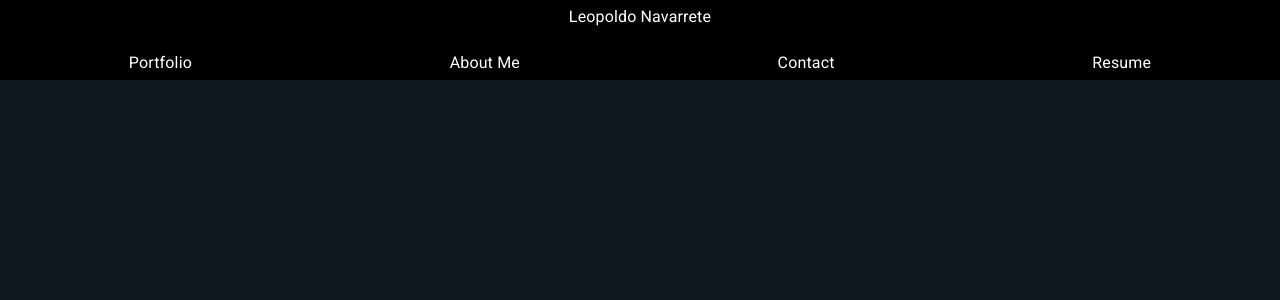
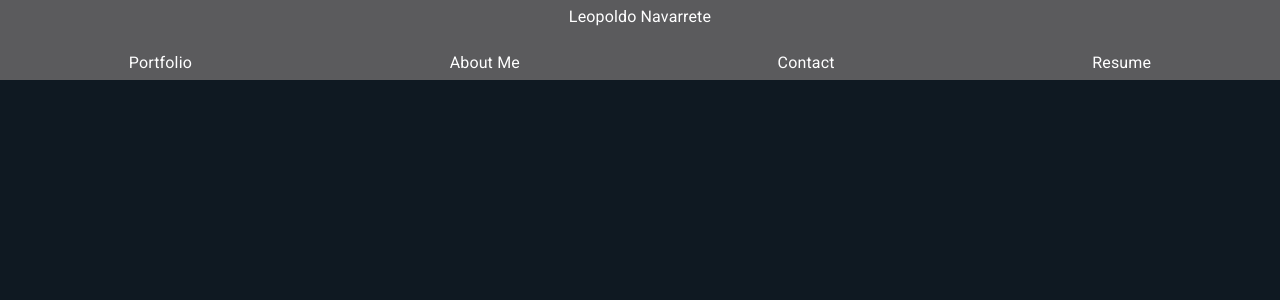
Before and after one commit to leopoldonavarretem/wip-personalwebpage, a React (Create React App) app: page /portfolio in a window 1280 px wide. Shown: the top 300 px of the page. Built offline with nearby package versions, Linux system fonts and the light colour scheme.

Commit message:
Added CSS sheet.

```diff
--- /dev/null
+++ b/src/components/Navbar.css
@@ -0,0 +1,15 @@
+.navBar {
+  background-color: rgba(110, 108, 109, 0.8);
+  height: 10vh;
+  position: fixed;
+}
+
+.titleLink {
+  text-decoration: none;
+  color: white;
+}
+
+.navigationLink{
+text-decoration: none;
+  color: white;
+}
--- a/src/components/Navbar.jsx
+++ b/src/components/Navbar.jsx
@@ -4,22 +4,7 @@ import { Link } from "react-router-dom";
 //Import componenets
 import Typography from "@mui/material/Typography";
 import Grid from "@mui/material/Grid";
-
-//Styling
-const navigationLinkStyling = {
-  textDecoration: "none",
-  color: "white",
-};
-
-const titleLinkStyling = {
-  textDecoration: "none",
-  color: "white",
-};
-
-const navBarStyle = {
-  backgroundColor: "black",
-  height: "10vh",
-};
+import "./Navbar.css"
 
 const navigationBarDirection = {
   alignItems: "center",
@@ -29,9 +14,9 @@ const navigationBarDirection = {
 
 function Navbar(props) {
   return (
-    <Grid container sx={navBarStyle}>
+    <Grid container className="navBar">
       <Grid container item xl={4} {...navigationBarDirection}>
-        <Link to="/" style={titleLinkStyling}>
+        <Link to="/" className="titleLink">
           <Typography>Leopoldo Navarrete</Typography>
         </Link>
       </Grid>
@@ -39,18 +24,18 @@ function Navbar(props) {
       <Grid container item xl={3}></Grid>
 
       <Grid container item xl={4} {...navigationBarDirection}>
-        <Link to="/portfolio" style={navigationLinkStyling}>
+        <Link to="/portfolio" className="navigationLink">
           <Typography>Portfolio</Typography>
         </Link>
 
-        <Link to="/aboutme" style={navigationLinkStyling}>
+        <Link to="/aboutme" className="navigationLink">
           <Typography>About Me</Typography>
         </Link>
 
-        <Link to="/contact" style={navigationLinkStyling}>
+        <Link to="/contact" className="navigationLink">
           <Typography>Contact</Typography>
         </Link>
-        <Typography style={navigationLinkStyling}>Resume</Typography>
+        <Typography className="navigationLink">Resume</Typography>
       </Grid>
     </Grid>
   );
```
Also changed, not shown: src/components/ProjectCard.css (added).
